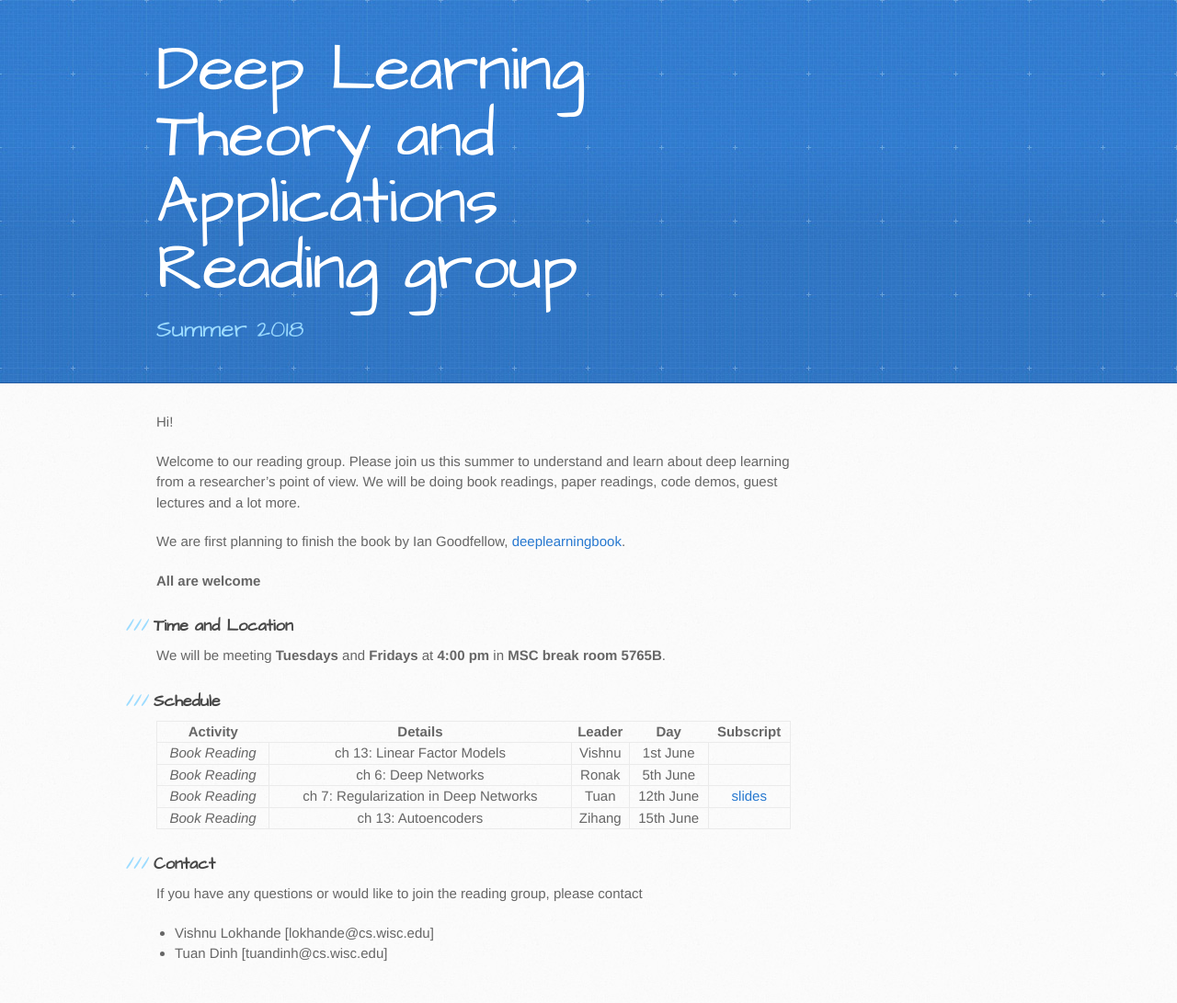
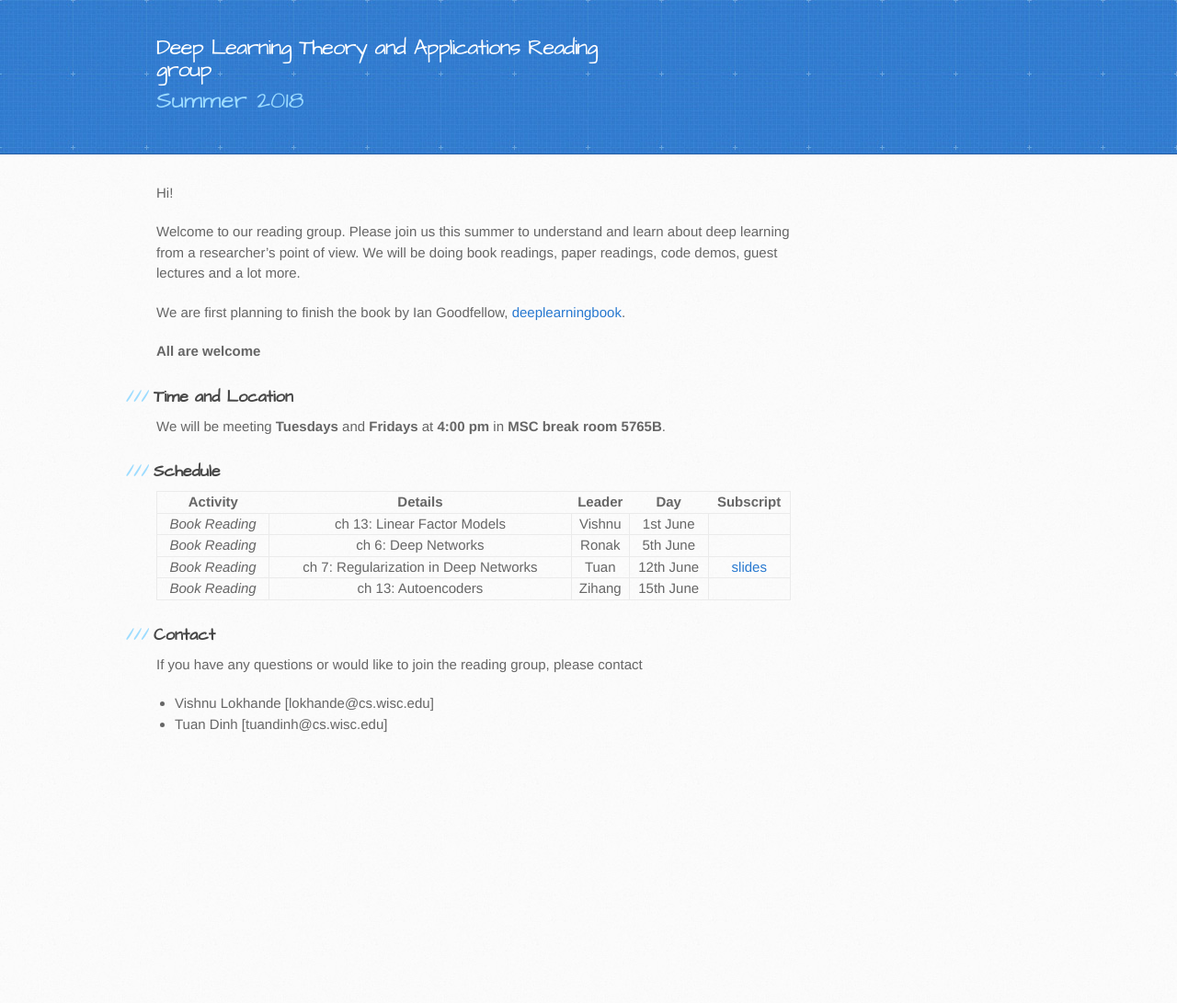
Before and after one commit to tuanqdinh/dlta-reading.github.io, a Jekyll site: the page built from index.md, in a window 1280 px wide. Shown: the whole page at 92% size. Built offline with Jekyll 4.4.1, drawn with Linux system fonts in a browser that asks for light colours; after the commit the page ends 900 px from its top, so only the background shows below that.

Commit message:
Update style.scss

```diff
--- a/assets/css/style.scss
+++ b/assets/css/style.scss
@@ -12,3 +12,14 @@ header h1 {
 }
 
 @import 'jekyll-theme-architect';
+
+header h1 {
+  width: 540px;
+  margin-top: 0;
+  margin-bottom: 0.2em;
+  font-size: 24px;
+  font-weight: normal;
+  line-height: 1;
+  color: #fff;
+  letter-spacing: -1px;
+}
```
